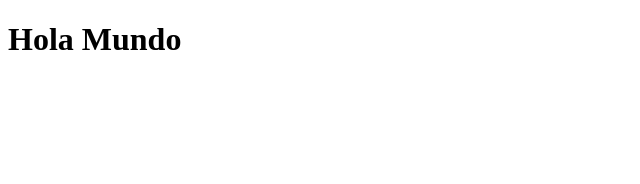
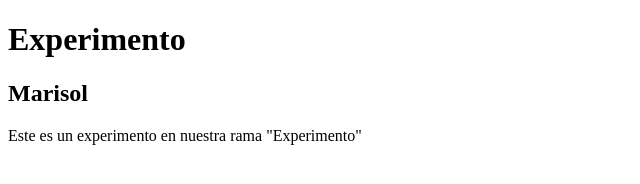
Before and after one commit to mcastromendivil/Prueba, a plain HTML site: page index.html in a window 1280 px wide. Shown: the whole page, without its empty margins (0-640 px from the left). Drawn offline with Linux system fonts and the light colour scheme.

Commit message:
Agregamos texto de experimento

```diff
--- a/index.html
+++ b/index.html
@@ -6,6 +6,14 @@
 </head>
 
 <body>
-    <h1>Hola Mundo</h1>
+    <header>
+        <h1>Experimento</h1>
+    </header>
+    <div class="container">
+        <h2>Marisol</h2>
+    </div>
+    <footer>
+        <p>Este es un experimento en nuestra rama "Experimento"</p>
+    </footer>
 </body>
 </html>
```
